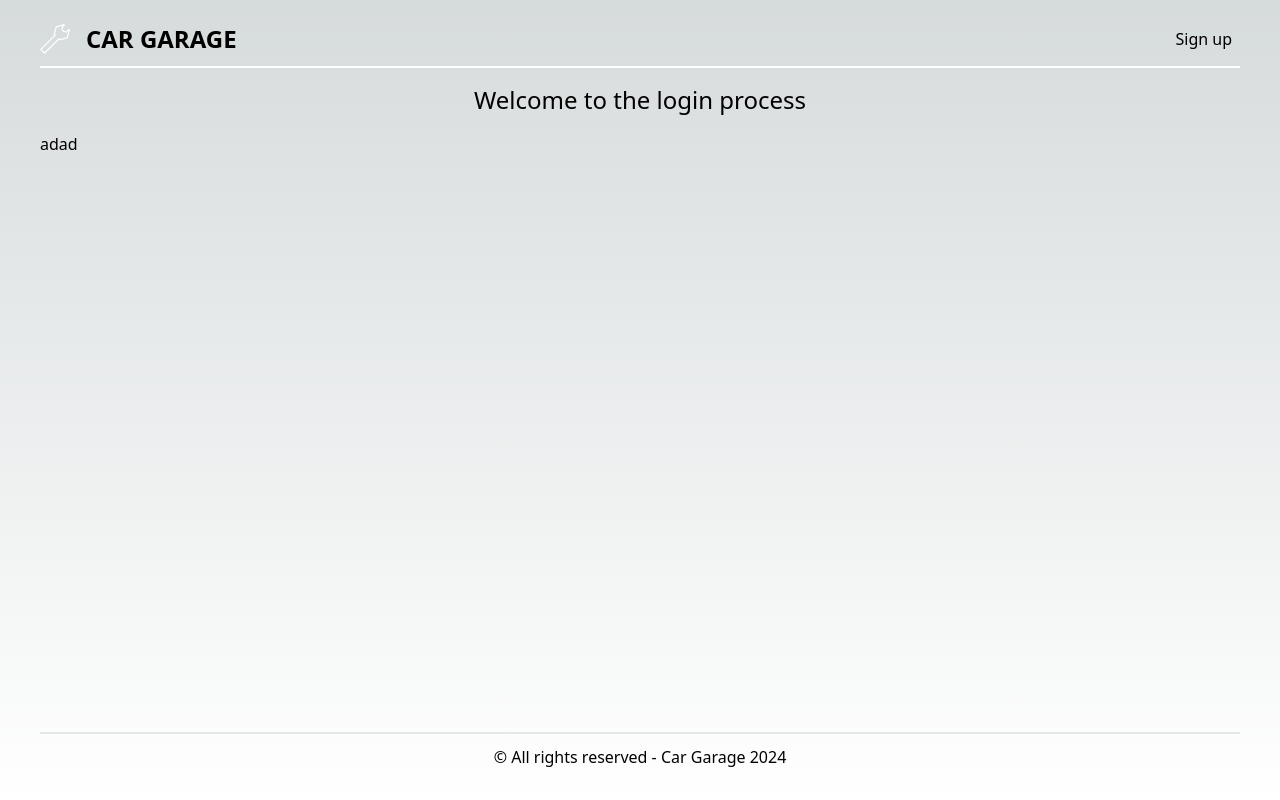
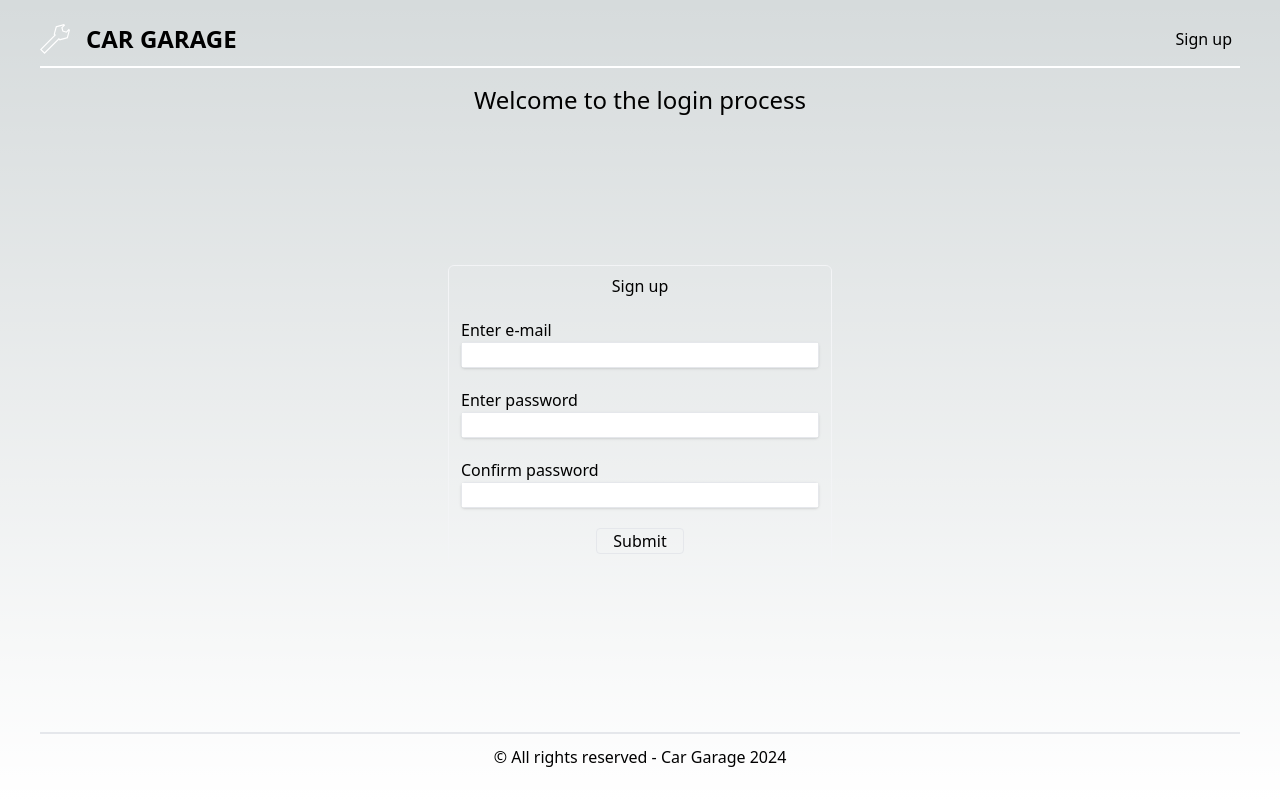
Before and after one commit to p-miszczuk/car-garage, a Next.js app: page /auth/sign-up in a window 1280 px wide. Built offline with nearby package versions, Linux system fonts and the light colour scheme.

Commit message:
Feature: add signup form

```diff
--- a/app/auth/layout.tsx
+++ b/app/auth/layout.tsx
@@ -5,7 +5,7 @@ type AuthLayoutProps = {
 const AuthLayout = ({ children }: AuthLayoutProps) => {
   //TODO lang description
   return (
-    <main className="w-100 h-[calc(100%-7rem)]">
+    <main className="w-md-100 h-[calc(100%-7rem)]">
       <header>
         <h1 className="text-center text-2xl py-4">
           Welcome to the login process
--- a/app/auth/page.tsx
+++ b/app/auth/page.tsx
@@ -3,10 +3,10 @@ import Link from "next/link";
 
 export const Auth = () => {
   return (
-    <section className="flex flex-col items-center justify-center h-full">
+    <section className="flex flex-col items-center justify-center h-full border-r-2">
       <Form title="Log in" type="login" />
       <p className="pt-4">
-        Don’t have an account?{" "}
+        Don’t have an account?
         <Link
           href="/auth/sign-up"
           className="text-green-400 hover:text-green-300"
--- a/app/auth/sign-up/page.tsx
+++ b/app/auth/sign-up/page.tsx
@@ -1,5 +1,11 @@
-const AuthForms = (props: any) => {
-  return <p>adad</p>;
+import Form from "@/components/form";
+
+const SignUp = () => {
+  return (
+    <section className="flex flex-col items-center justify-center h-full">
+      <Form title="Sign up" type="signup" />
+    </section>
+  );
 };
 
-export default AuthForms;
+export default SignUp;
--- a/components/form/constants.ts
+++ b/components/form/constants.ts
@@ -11,4 +11,21 @@ export const elements = {
       type: "password",
     },
   ],
+  signup: [
+    {
+      id: "email",
+      label: "Enter e-mail",
+      type: "text",
+    },
+    {
+      id: "password",
+      label: "Enter password",
+      type: "password",
+    },
+    {
+      id: "confirm",
+      label: "Confirm password",
+      type: "password",
+    },
+  ],
 } as const;
--- a/components/form/form-container.tsx
+++ b/components/form/form-container.tsx
@@ -1,7 +1,8 @@
+import { elements } from "./constants";
+import { validateFormField } from "@/utils";
 import FormView from "./form-view";
-import { elements } from "./constants";
 import SubmitButton from "./form-button";
-import { validateFormField } from "@/utils";
+import classnames from "classnames";
 
 type FormProps = {
   readonly title: string;
@@ -12,44 +13,52 @@ type Data = {
   [key: string]: string;
 };
 
-const FORM_TYPES = {
-  LOGIN: "login",
-} as const;
+const FORM_TYPES = ["login", "signup"] as const;
 
 const FormContainer = ({ title, type = "" }: FormProps) => {
   const inputs = [...elements[type as keyof typeof elements]];
 
-  const handleFormAction = async (formData: any) => {
+  const handleFormAction = async <T extends FormData>(
+    formData: T
+  ): Promise<void> => {
     "use server";
 
     let data: Data = {};
 
-    if (type === FORM_TYPES.LOGIN) {
+    if (FORM_TYPES.some((formType) => formType === type)) {
+      const isSignUp = type === FORM_TYPES[1];
+
       data = Object.assign(data, {
         email: formData.get("email"),
         password: formData.get("password"),
+        ...(isSignUp && { confirm: formData.get("confirm") }),
       });
 
       //email & password validation
       const isLoginData =
         "email" in data && "password" in data && data.email && data.password;
 
-      if (!isLoginData) return;
+      if (!isLoginData || (isSignUp && data.confirm !== data.password)) return;
 
       const isFormValid = elements.login.every(({ id }) =>
         validateFormField({ field: id, value: data[id] })
       );
 
       if (!isFormValid) return;
+
       //TODO auth
     }
   };
 
   return inputs ? (
-    <div className="w-96 border-2 border-gray-100">
+    <div
+      className={classnames("w-4/5 sm:w-96 border border-gray-100 rounded-md", {
+        "translate-y-[-3rem]": FORM_TYPES.some((value) => value === type),
+      })}
+    >
       <h3 className="text-center py-2">{title}</h3>
       <form
-        className="p-3 min-h-60 flex flex-col  items-center"
+        className="p-3 min-h-60 flex flex-col items-center"
         action={handleFormAction}
       >
         <FormView inputs={inputs} />
--- a/package.json
+++ b/package.json
@@ -12,6 +12,7 @@
     "prepare": "husky install"
   },
   "dependencies": {
+    "classnames": "^2.5.1",
     "next": "14.1.4",
     "react": "^18",
     "react-dom": "^18"
```
Also changed, not shown: 1 other file (tests, documents, lock files or other folders).
